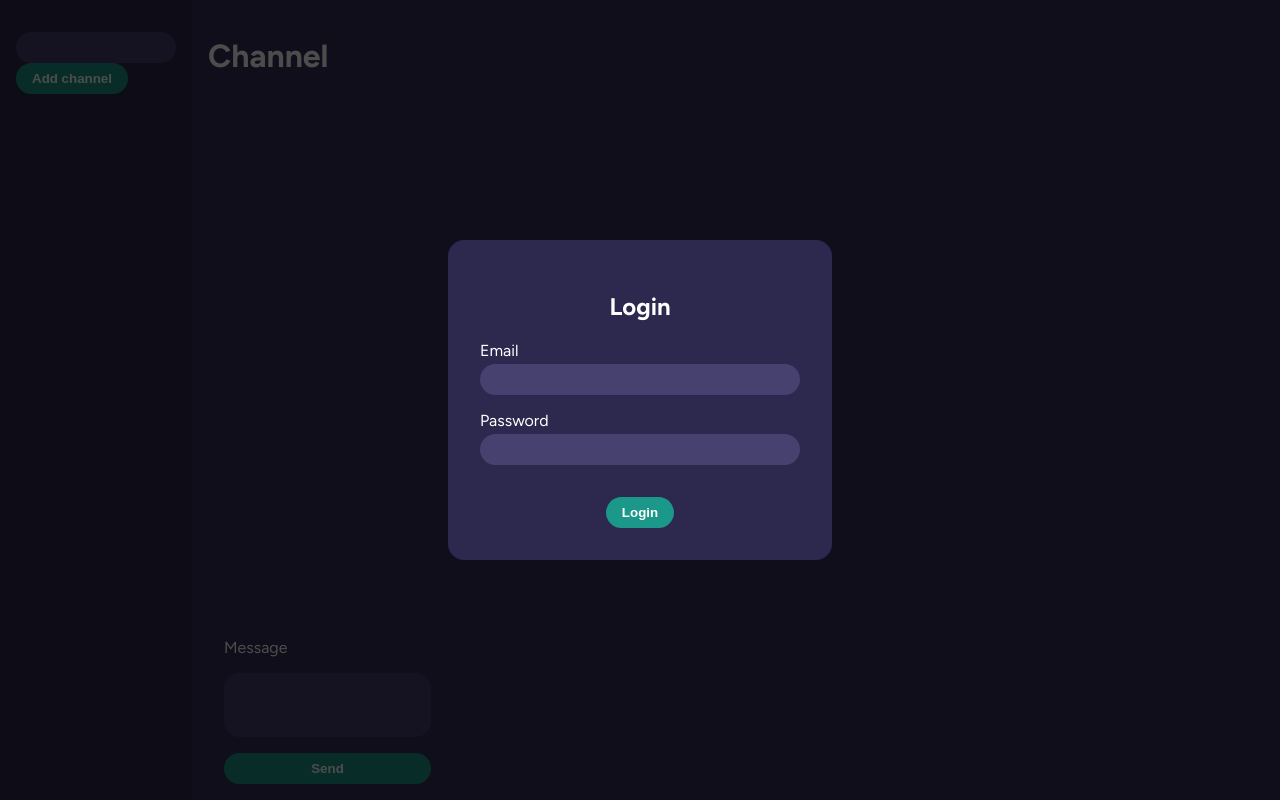
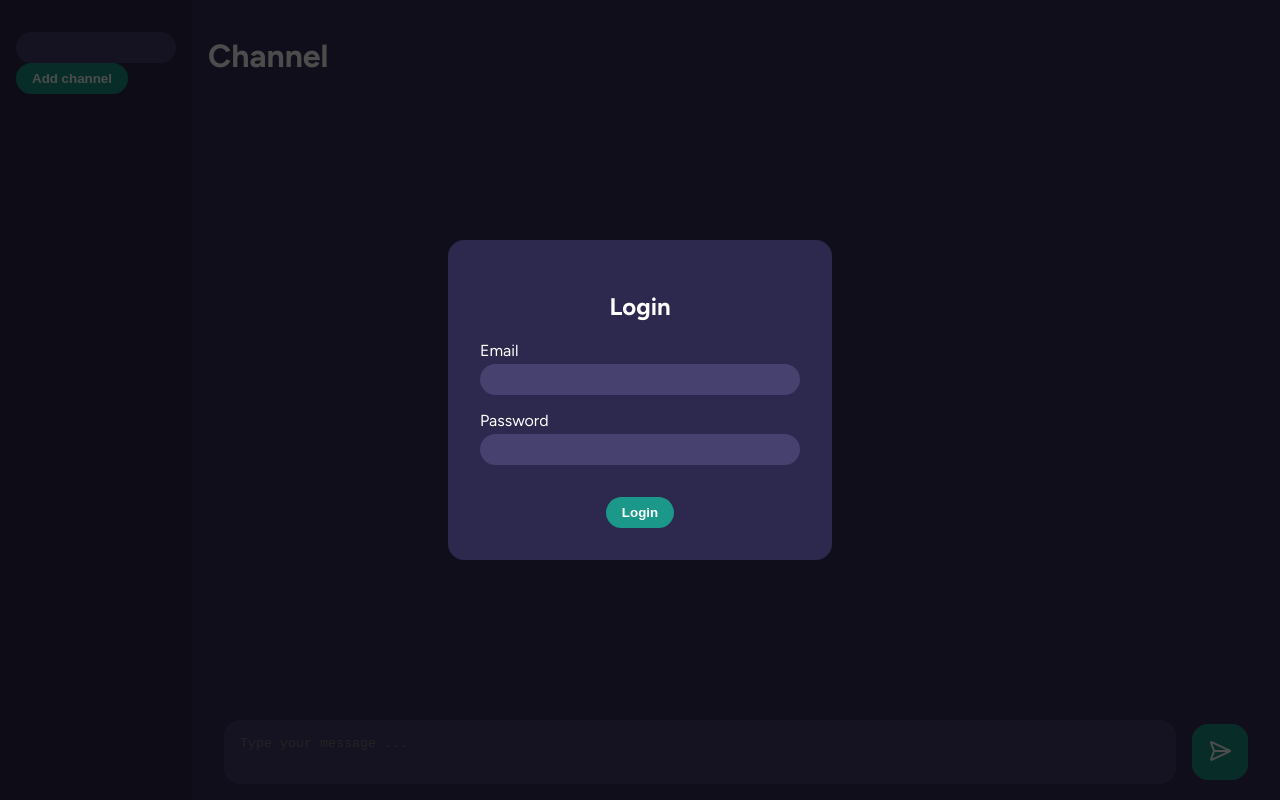
Before and after one commit to InjustFr/synest-client, a Vue app: page / in a window 1280 px wide. Built offline with nearby package versions, Linux system fonts and the light colour scheme; the HTML template or start-up script is replaced by a standard one.

Commit message:
feat(icon): add icon library

```diff
--- a/package.json
+++ b/package.json
@@ -16,6 +16,7 @@
   },
   "dependencies": {
     "@stylistic/eslint-plugin": "^2.11.0",
+    "lucide-vue-next": "^0.468.0",
     "pinia": "^2.2.6",
     "vue": "^3.5.13"
   },
--- a/src/App.vue
+++ b/src/App.vue
@@ -10,9 +10,8 @@
             <h1>Channel {{ selectedChannel?.name }}</h1>
             <MessageList :messages="selectedChannel?.messages ?? []" />
             <form @submit.prevent="sendMessage" class="message-form">
-                <label for="message">Message</label>
-                <AppTextarea v-model="message" id="message" />
-                <AppButton type="submit">Send</AppButton>
+                <AppTextarea v-model="message" id="message" placeholder="Type your message ..." />
+                <AppButton type="submit" icon><SendHorizonal /></AppButton>
             </form>
         </main>
         <LoginPopin
@@ -32,6 +31,7 @@ import AppButton from './components/AppButton.vue';
 import AppTextarea from './components/AppTextarea.vue';
 import LoginPopin from './components/Login/LoginPopin.vue';
 import { useUserStore } from './stores/user';
+import { SendHorizonal } from 'lucide-vue-next';
 
 const URL = '/api/.well-known/mercure?topic=/server';
 
@@ -165,13 +165,14 @@ async function loadChannels() {
 
 .message-form {
   display: flex;
-  flex-direction: column;
   gap: 1rem;
-  align-self: flex-start;
+  align-items: center;
   padding: 0 1rem;
+  width: 100%
 }
 
-.message-form input, .message-form textarea {
+.message-form .textarea {
   min-width: 200px;
+  flex-grow: 1;
 }
 </style>
--- a/src/components/AppButton.vue
+++ b/src/components/AppButton.vue
@@ -12,9 +12,10 @@
 <script setup lang="ts">
 import { computed } from 'vue';
 
-const { variant = 'primary' } = defineProps<{
+const { variant = 'primary', icon = false } = defineProps<{
     type: 'button' | 'submit' | 'reset';
     variant?: 'primary' | 'secondary';
+    icon?: boolean;
 }>();
 
 const emit = defineEmits<{
@@ -22,9 +23,13 @@ const emit = defineEmits<{
 }>();
 
 const classes = computed(() => {
-    return [
-        'btn-' + variant,
-    ];
+    const classes = ['btn-' + variant];
+
+    if (icon) {
+        classes.push('btn-icon');
+    }
+
+    return classes;
 });
 </script>
 
@@ -39,6 +44,10 @@ const classes = computed(() => {
         cursor: pointer;
         font-weight: bold;
 
+    }
+
+    .btn-icon {
+        aspect-ratio: 1;
     }
 
     .btn-primary {
--- a/src/components/AppPopin.vue
+++ b/src/components/AppPopin.vue
@@ -1,7 +1,7 @@
 <template>
     <div class="popin-container">
         <div class="popin">
-            <a v-if="!disableClose" href="" class="popin__close" @click="emit('close')">X</a>
+            <a v-if="!disableClose" href="" class="popin__close" @click="emit('close')"><X /></a>
             <div class="popin__content">
                 <slot />
             </div>
@@ -10,6 +10,8 @@
 </template>
 
 <script setup lang="ts">
+import { X } from 'lucide-vue-next';
+
 const { disableClose = false } = defineProps<{
     disableClose?: boolean;
 }>();
--- a/src/components/ChannelListElement.vue
+++ b/src/components/ChannelListElement.vue
@@ -12,13 +12,14 @@
             href=""
             @click.prevent="emit('delete', channel)"
         >
-            x
+            <X />
         </a>
     </li>
 </template>
 
 <script setup lang="ts">
 import type { Channel } from '@/stores/messages';
+import { X } from 'lucide-vue-next';
 
 defineProps<{
     channel: Channel;
```
Also changed, not shown: 1 other file (tests, documents, lock files or other folders).
